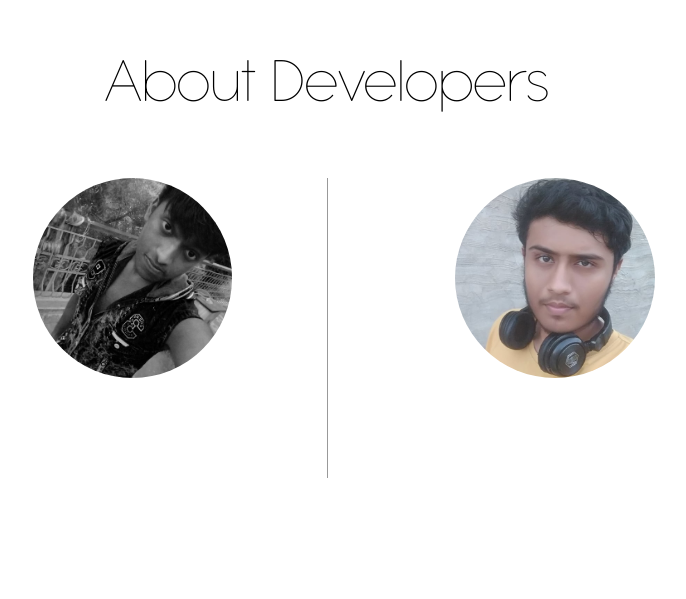
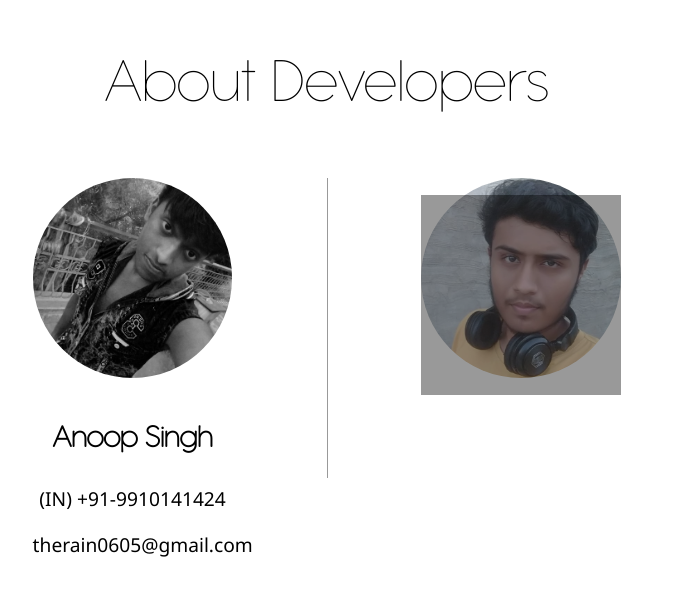
Before and after one commit to Technopark95/data-structure-visualization, a plain HTML site: page index.html in a window 1280 px wide. Shown: the part 4255-4854 px from the top of the page, without its empty margins (313-999 px from the left). Drawn offline with Linux system fonts and the light colour scheme; a script that the page names is missing.

Commit message:
Update index.html

```diff
--- a/index.html
+++ b/index.html
@@ -67,6 +67,11 @@ transform: scale(0.8,0.8);
 
 }
 
+.con {
+font-family: 'Thin';
+font-size: 200%;
+
+}
 
 @font-face {
 font-family: "Thin";
@@ -507,10 +512,20 @@ graphy("F" , "B" , 14, "D");
     <p id="devdiv-label"   style="position: relative; font-size: 400%; font-family: 'Thin'  ; ">About Developers</p>
 
     <img src="106611342_278177950126449_6655906990856816347_n (1).jpg"  style=" position: absolute; border-radius: 500px; height: 50%; left: 27%;"/>
-    <img src="115714249_284674842615714_6790842423294293125_n Cropped.jpg"  style=" position: absolute; border-radius: 500px; height: 50%; left: 60%;"/>
+    <img src="115714249_284674842615714_6790842423294293125_n Cropped.jpg"  style=" position: absolute; border-radius: 500px; height: 50%; right: 27%;"/>
 
 
     <div id="vertline" style="position:relative; height: 300px; width: 1px; background-color: rgba(0,0,0,0.4); left:50%;"></div>
+
+    <div id = "dev1" style="position: absolute; top: 400px; height:200px ; width: 200px; background-color: rgba(255,255,255,0);left:27%;">
+
+        <p class="con"><strong> Anoop Singh </strong></p>
+        <p  style="font-family: 'segoe ui'; font-size: larger;">(IN) +91-9910141424 </p>
+        <p  style="font-family: 'segoe ui'; font-size: larger;" >therain0605@gmail.com</p>
+
+    </div>
+    <div id = "dev2" style="position: absolute; top: 200px; height:200px ; width: 200px; background-color: rgba(0,0,0,0.4);right:27%;">
+    </div>
 
 
 </div>
```
